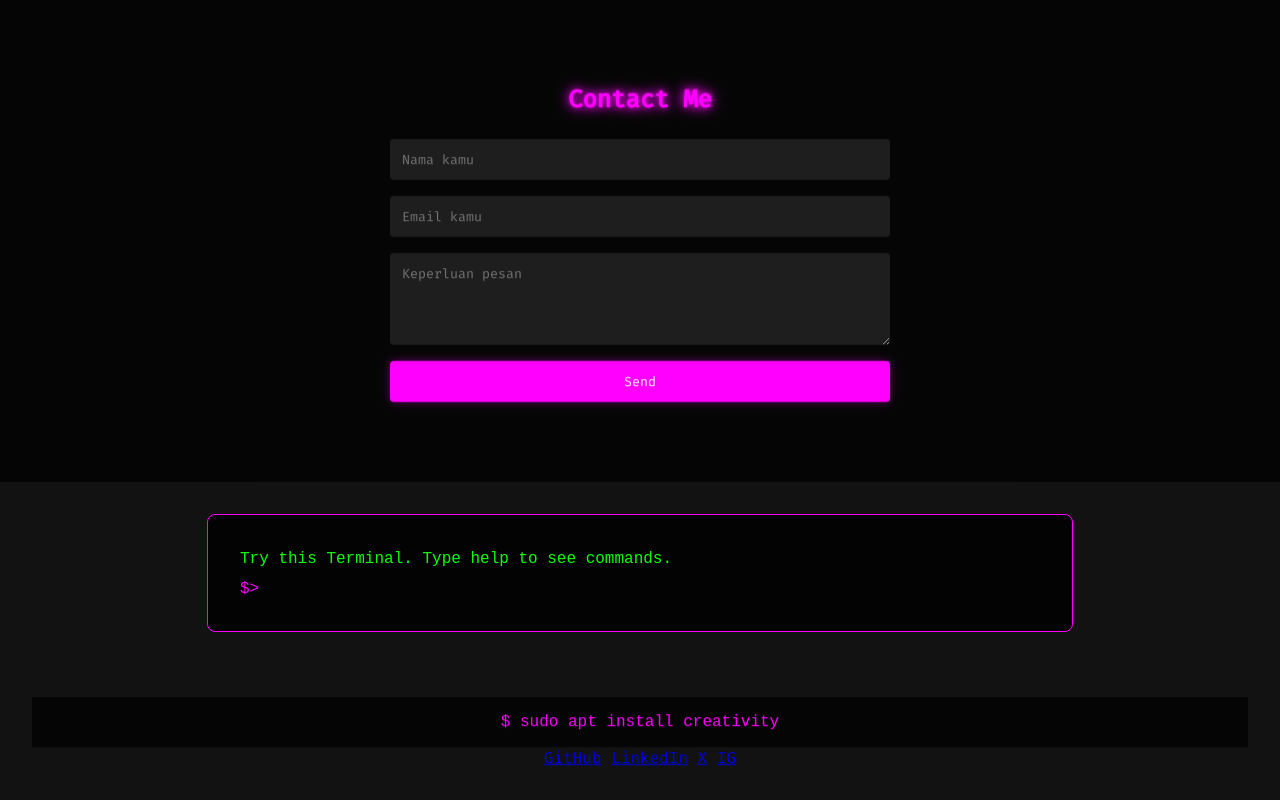
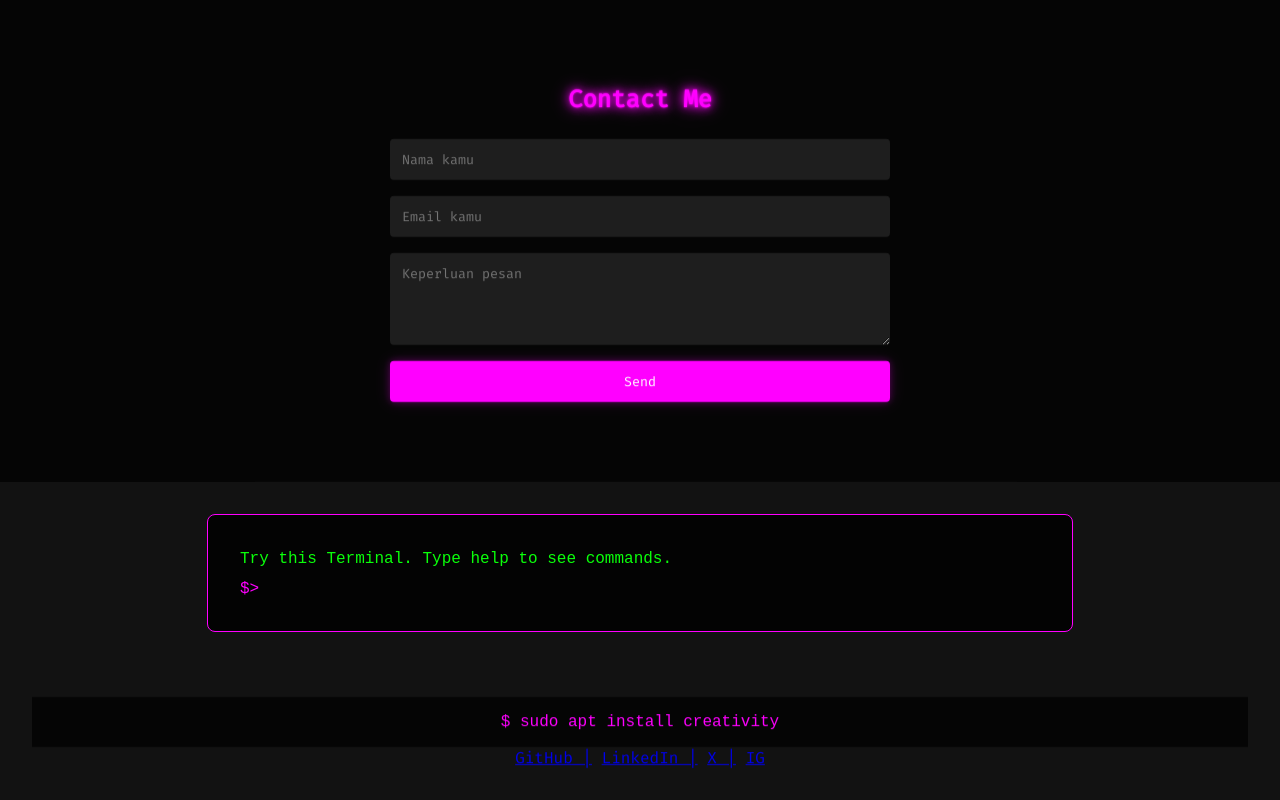
Before and after one commit to aqles/aqles.github.io, a plain HTML site: page index.html in a window 1280 px wide. Shown: the part 1608-2408 px from the top of the page. Drawn offline with nearby package versions, Linux system fonts and the light colour scheme; animation ran at ten frames a second.

Commit message:
Update index.html

```diff
--- a/index.html
+++ b/index.html
@@ -99,9 +99,9 @@
       <p>$ sudo apt install creativity</p>
     </div>
 	<div class="social-links">
-      <a href="https://github.com/aqles" target="_blank">GitHub</a>
-      <a href="https://linkedin.com/in/ednasalam" target="_blank">LinkedIn</a>
-	  <a href="https://x.com/aqles" target="_blank">X</a>
+      <a href="https://github.com/aqles" target="_blank">GitHub |</a>
+      <a href="https://linkedin.com/in/ednasalam" target="_blank">LinkedIn |</a>
+	  <a href="https://x.com/aqles" target="_blank">X |</a>
 	  <a href="https://instagram.com/aql_es" target="_blank">IG</a>
     </div>
   </footer>
```
